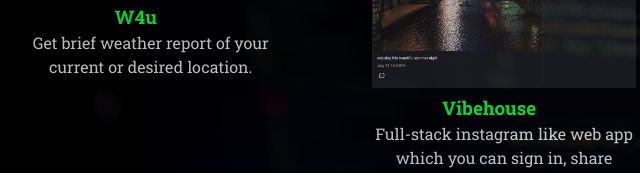
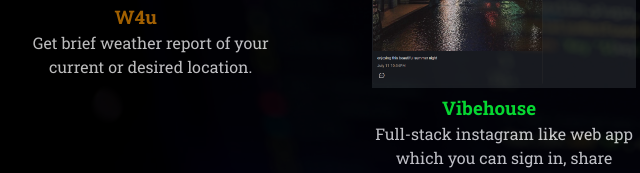
Before and after one commit to mertk-lang/MertKocak, a plain HTML site: page index.html in a window 1280 px wide. In both pictures the pointer is over the link "W4u". Shown: the part 626-799 px from the top of the page, 121-761 px from the left. Drawn offline with Linux system fonts and the light colour scheme.

Commit message:
Add color transitions to a tags

```diff
--- a/css/styles.css
+++ b/css/styles.css
@@ -134,6 +134,12 @@
     color: rgb(4, 235, 46);
 }
 
+.projects .projects-content .card h3 a:hover {
+    color: rgb(255, 153, 0);
+    opacity: 0.7;
+    transition: 0.5s;
+}
+
 .projects .projects-content .card img {
     padding-left: 30px;
     width: 100%;
```
